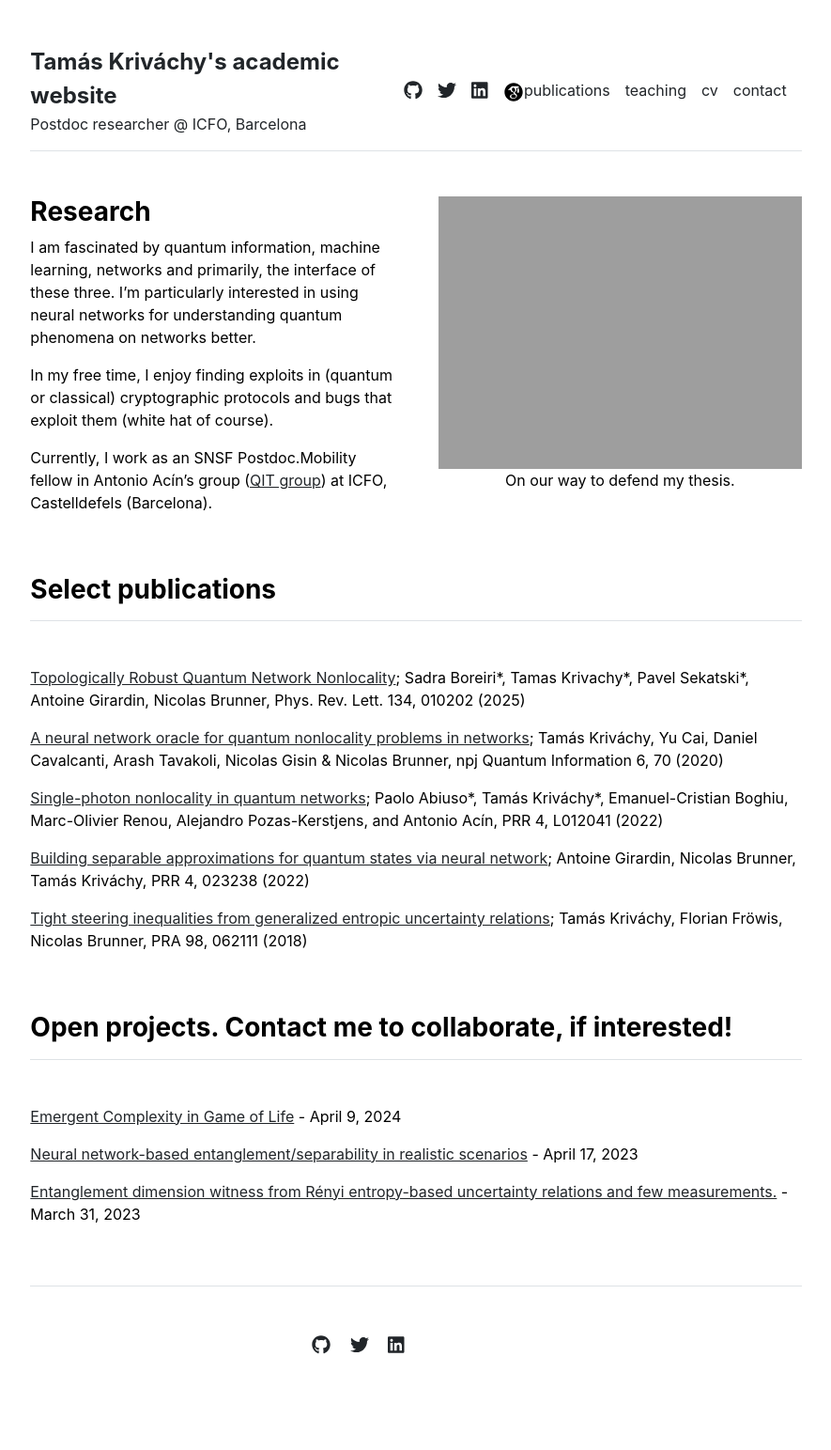
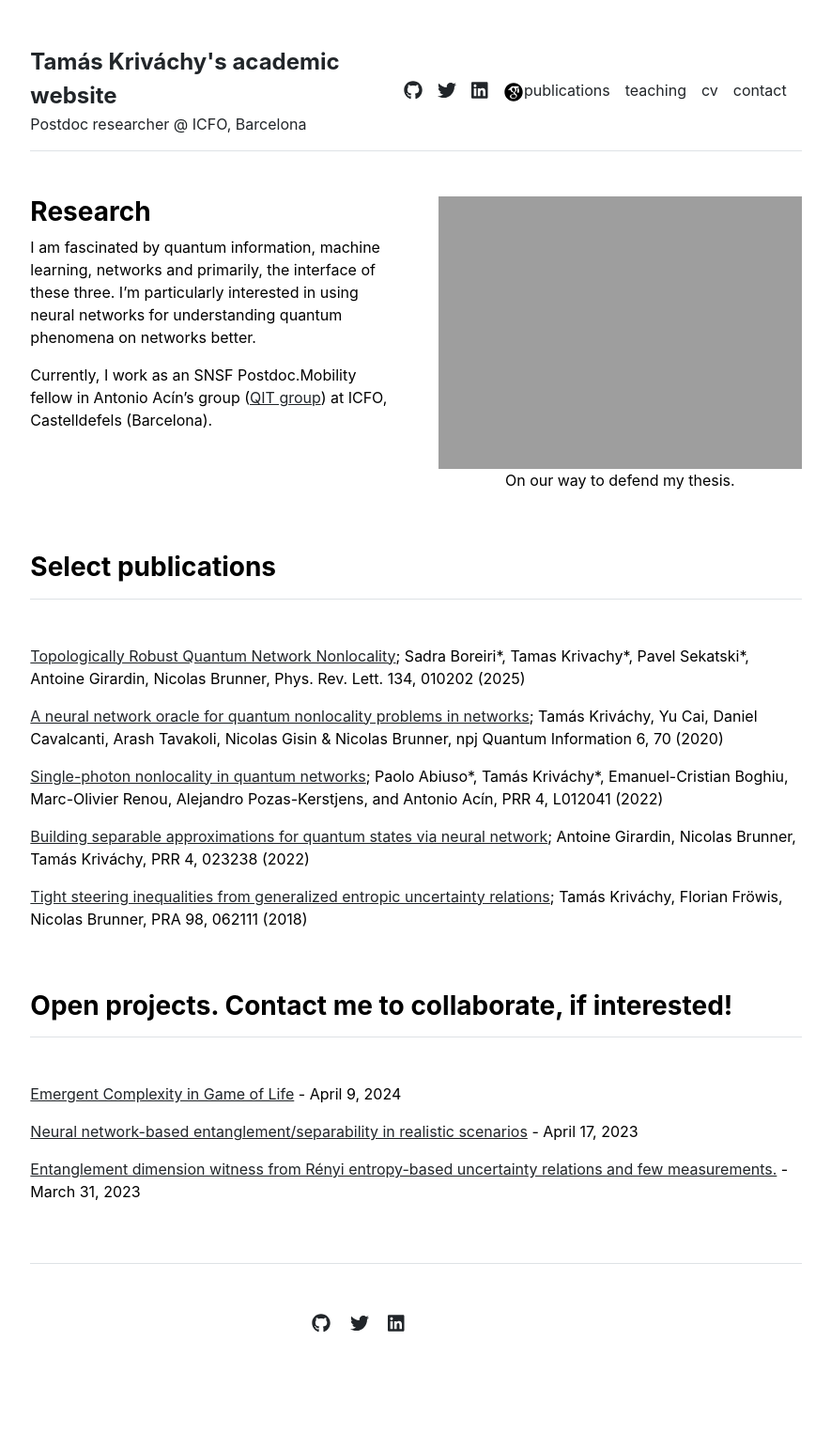
Before and after one commit to tkrivachy/tkrivachy.github.io, a Jekyll site: the page built from index.md, in a window 1280 px wide. Shown: the whole page at 94% size, without its empty margins (197-1082 px from the left). Built offline with Jekyll 4.4.1, drawn with Linux system fonts in a browser that asks for light colours; after the commit the page ends 1519 px from its top, so only the background shows below that.

Commit message:
Update index.md

```diff
--- a/index.md
+++ b/index.md
@@ -5,6 +5,4 @@ title: "Home"
 
 I am fascinated by quantum information, machine learning, networks and primarily, the interface of these three. I'm particularly interested in using neural networks for understanding quantum phenomena on networks better.
 
-In my free time, I enjoy finding exploits in (quantum or classical) cryptographic protocols and bugs that exploit them (white hat of course).
-
 Currently, I work as an SNSF Postdoc.Mobility fellow in Antonio Acín's group ([QIT group](https://www.icfo.eu/research-group/7/quantum-information/home/437/)) at ICFO, Castelldefels (Barcelona).
```
